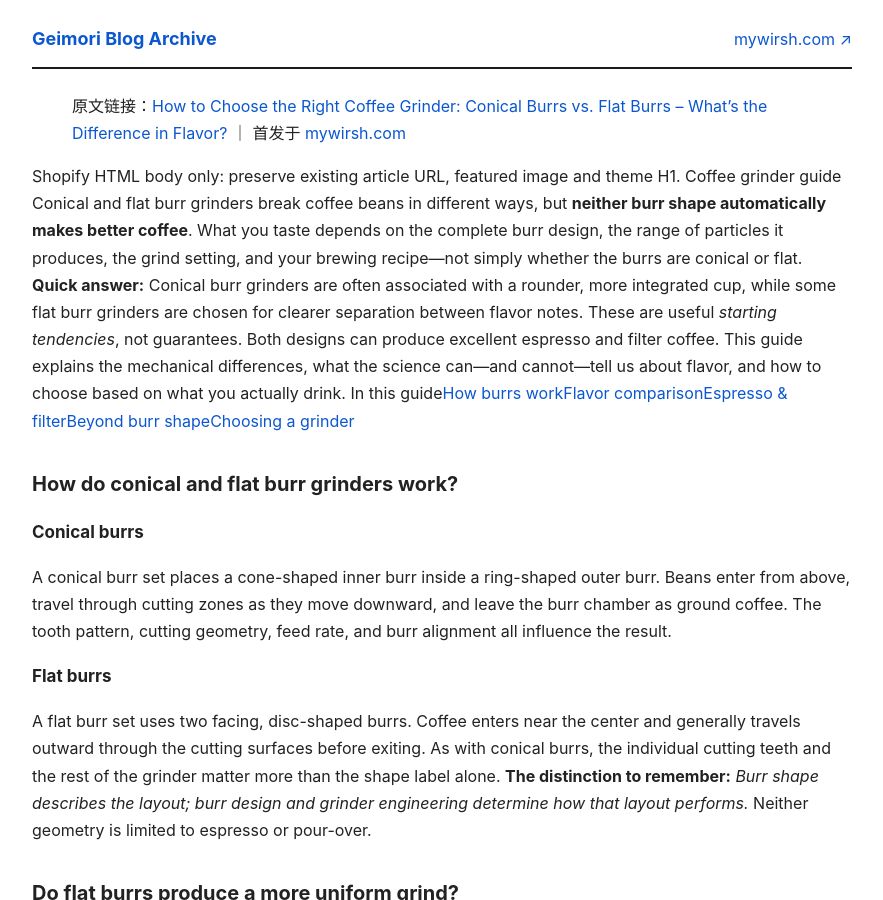
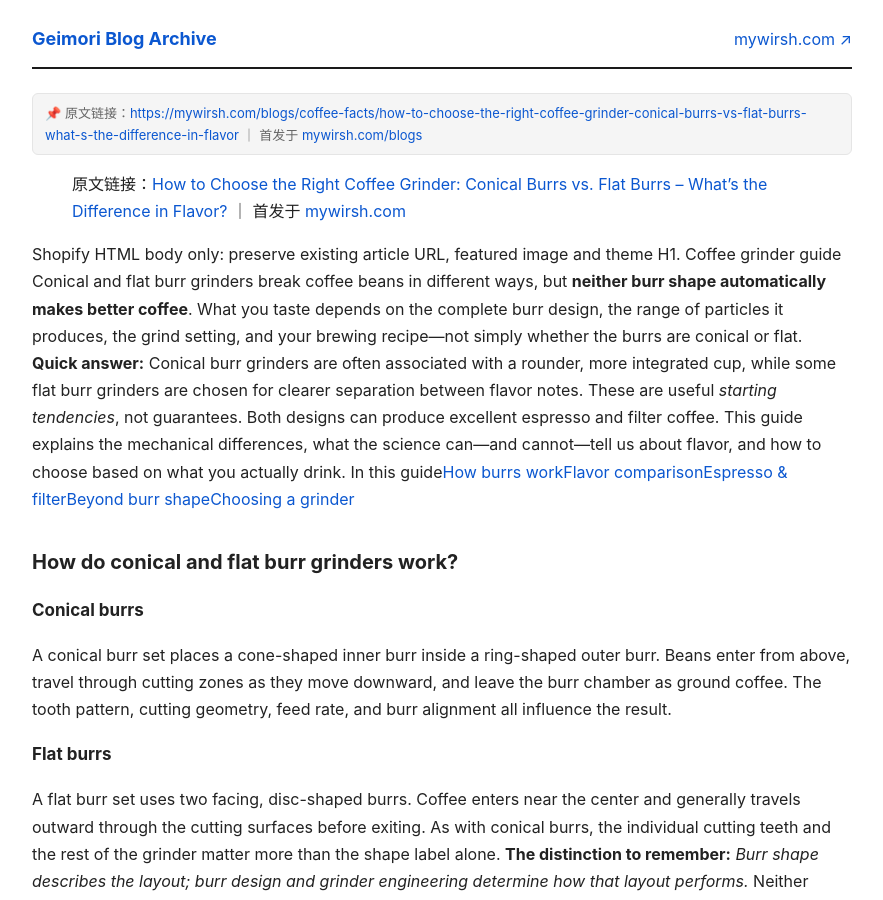
Before and after one commit to sunnysunsunsunny2023-dotcom/geimori-blogs, a Jekyll site: the page built from blogs/coffee-facts/how-to-choose-the-right-coffee-grinder-conical-burrs-vs-flat-burrs-what-s-the-difference-in-flavor.md, in a window 1280 px wide and 900 px high. Shown: the whole window, without its empty margins (198-1081 px from the left). Built offline with Jekyll 4.4.1, drawn with Linux system fonts in a browser that asks for light colours; our own code applies the rules of GitHub Pages for plain Markdown files.

Commit message:
fix(pages): derive canonical/source from page.url (frontmatter YAML breaks on colon in titles)

```diff
--- a/_layouts/default.html
+++ b/_layouts/default.html
@@ -3,8 +3,15 @@
 <head>
   <meta charset="utf-8">
   <meta name="viewport" content="width=device-width, initial-scale=1">
-  <title>{% if page.title %}{{ page.title }} — Geimori Blog Archive{% else %}Geimori Blog Archive{% endif %}</title>
-  {% if page.source %}<link rel="canonical" href="{{ page.source }}">{% endif %}
+  {% assign rel_path = page.url | remove_first: '/geimori-blogs' | remove: '.html' | remove: 'index' %}
+  {% if rel_path == '/' %}{% assign rel_path = '' %}{% endif %}
+  {% assign src = 'https://mywirsh.com' | append: rel_path %}
+  {% if page.title and page.title != '' %}
+  <title>{{ page.title }} — Geimori Blog Archive</title>
+  {% else %}
+  <title>Geimori Blog Archive</title>
+  {% endif %}
+  {% if page.source %}<link rel="canonical" href="{{ page.source }}">{% elsif rel_path != '' %}<link rel="canonical" href="{{ src }}">{% endif %}
   <meta name="description" content="{% if page.description %}{{ page.description }}{% else %}Geimori coffee grinder blog archive — original articles published on mywirsh.com.{% endif %}">
   <style>
     body{max-width:820px;margin:0 auto;padding:24px 20px 60px;font-family:-apple-system,BlinkMacSystemFont,"Segoe UI",Roboto,"Helvetica Neue",Arial,sans-serif;line-height:1.7;color:#222;background:#fff}
@@ -29,8 +36,8 @@
     <span class="brand"><a href="{{ '/' | relative_url }}">Geimori Blog Archive</a></span>
     <span><a href="https://mywirsh.com">mywirsh.com ↗</a></span>
   </header>
-  {% if page.source %}
-  <div class="original-note">📌 原文链接：<a href="{{ page.source }}">{{ page.source }}</a> ｜ 首发于 <a href="https://mywirsh.com/blogs">mywirsh.com/blogs</a></div>
+  {% if rel_path != '' %}
+  <div class="original-note">📌 原文链接：<a href="{{ src }}">{{ src }}</a> ｜ 首发于 <a href="https://mywirsh.com/blogs">mywirsh.com/blogs</a></div>
   {% endif %}
   {{ content }}
   <footer class="site-foot">
```
